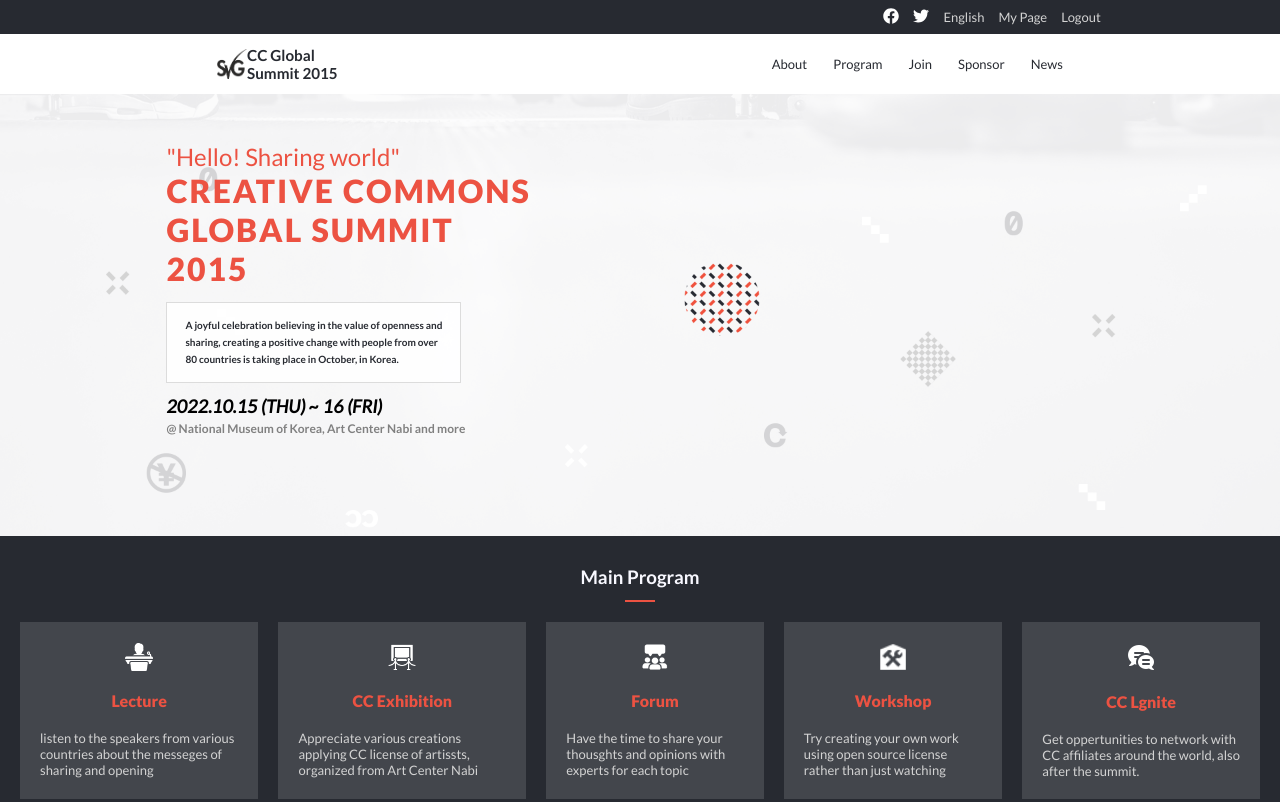
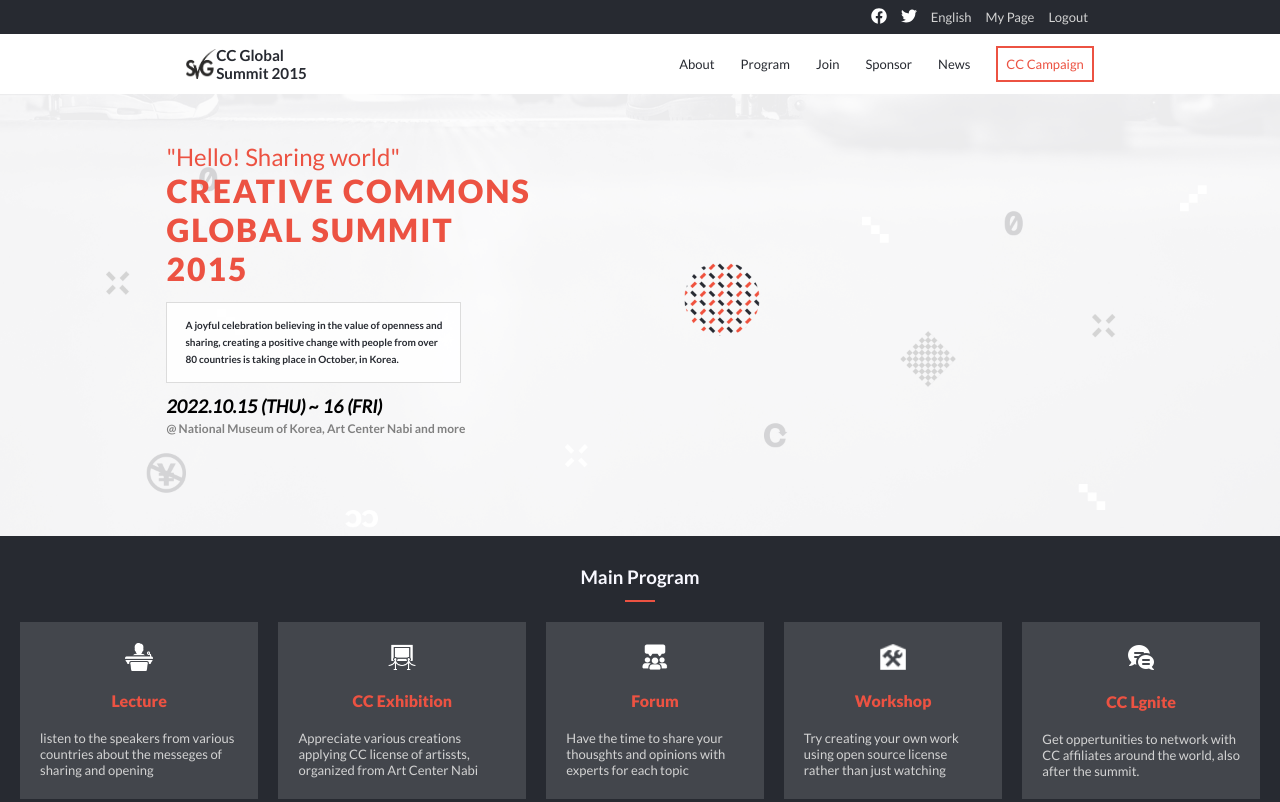
Before and after one commit to VaheStepanyan100/capstone-project-1, a plain HTML site: page index.html in a window 1280 px wide. Shown: the top 802 px of the page. Drawn offline with Linux system fonts and the light colour scheme.

Commit message:
Add header nav item

```diff
--- a/index.html
+++ b/index.html
@@ -60,6 +60,7 @@
             <li><a href="#">Join</a></li>
             <li><a href="#">Sponsor</a></li>
             <li><a href="#">News</a></li>
+            <li><a href="#">CC Campaign</a></li>
           </ul>
         </div>
       </nav>
--- a/style.css
+++ b/style.css
@@ -383,7 +383,7 @@ footer p:not(:first-child) {
     gap: 14px;
     background-color: #272a31;
     height: 34px;
-    padding-right: 14%;
+    padding-right: 15%;
   }
 
   .header-nav a {
@@ -412,6 +412,12 @@ footer p:not(:first-child) {
     font-weight: 300;
     text-decoration: none;
     color: #272a31;
+  }
+
+  .desktop-nav li:last-child > a {
+    padding: 8px;
+    border: 2px solid #ec5242;
+    color: #ec5242;
   }
 
   .desktop-nav > ul {
```
Also changed, not shown: about.html (+1 -0 lines).
